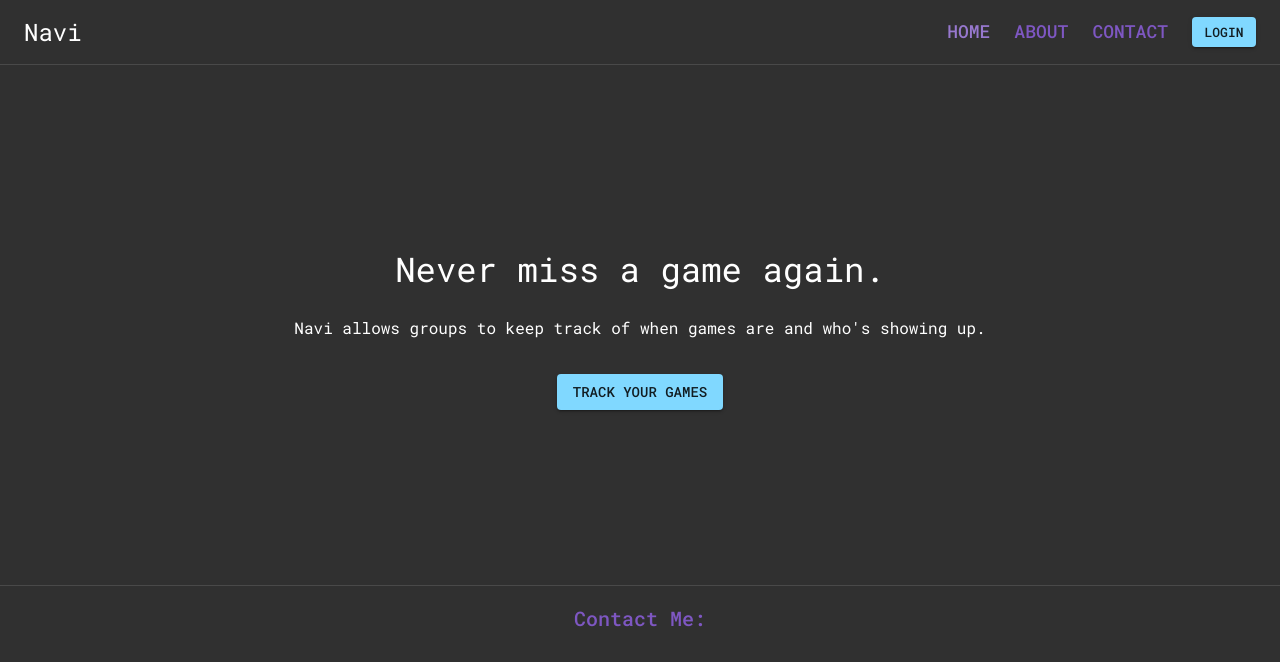
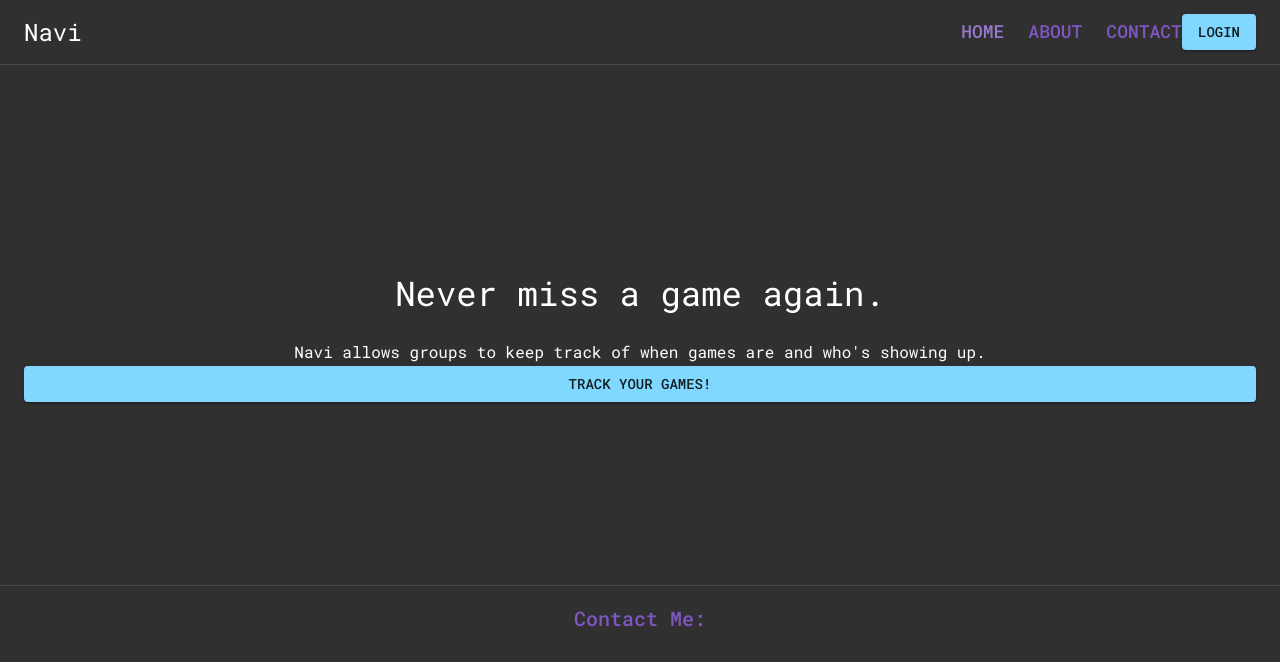
Before and after one commit to UnseelieDad/RPG-Scheduler, a Gatsby site: page / in a window 1280 px wide. Shown: the top 662 px of the page. Built offline with nearby package versions, Linux system fonts and the light colour scheme; Gatsby itself is replaced by a stand-in of ours.

```diff
--- a/package.json
+++ b/package.json
@@ -7,6 +7,7 @@
   "scripts": {
     "build": "gatsby build",
     "develop": "set GATSBY_ENV=development && gatsby develop",
+    "develop:lambda": "netlify-lambda serve functions",
     "format": "prettier --write '**/*.{js,jsx,json,md}'",
     "start": "netlify dev",
     "serve": "gatsby serve",
--- a/src/components/auth/AuthButton/AuthButton.jsx
+++ b/src/components/auth/AuthButton/AuthButton.jsx
@@ -14,6 +14,8 @@
 
 import React from "react"
 
+import { Button } from "@material-ui/core"
+
 const AuthButton = ({ children }) => {
   return (
     <Button
--- a/src/components/header/Header.jsx
+++ b/src/components/header/Header.jsx
@@ -3,11 +3,12 @@ import {
   Toolbar,
   Typography,
   Link as StyleLink,
-  Button,
   Divider,
 } from "@material-ui/core"
 
 import { Link } from "gatsby"
+
+import AuthButton from "../auth/AuthButton/AuthButton"
 
 import headerStyles from "./headerStyles"
 
@@ -54,15 +55,7 @@ const Header = () => {
             Contact
           </StyleLink>
         </Typography>
-        <Button
-          className={classes.logIn}
-          color="secondary"
-          size="small"
-          variant="contained"
-          href="https://discord.com/api/oauth2/authorize?client_id=742210384785834196&redirect_uri=http%3A%2F%2Flocalhost%3A8000%2Fapp&response_type=code&scope=identify"
-        >
-          LOGIN
-        </Button>
+        <AuthButton>LOGIN</AuthButton>
       </Toolbar>
       <Divider />
     </header>
--- a/src/pages/index.jsx
+++ b/src/pages/index.jsx
@@ -5,11 +5,11 @@ import {
   CssBaseline,
   makeStyles,
   createStyles,
-  Button,
 } from "@material-ui/core"
 
 import theme from "../theme/theme"
 import Layout from "../components/layout/Layout"
+import AuthButton from "../components/auth/AuthButton/AuthButton"
 
 const useStyles = makeStyles(theme =>
   createStyles({
@@ -42,13 +42,7 @@ const Home = () => {
           Navi allows groups to keep track of when games are and who's showing
           up.
         </Typography>
-        <Button
-          variant="contained"
-          color="secondary"
-          className={classes.actionButton}
-        >
-          Track your games
-        </Button>
+        <AuthButton>Track your games!</AuthButton>
       </Layout>
     </ThemeProvider>
   )
```
Also changed, not shown: functions/auth.js (+11 -0 lines), src/components/auth/Auth.jsx (+5 -6 lines), src/pages/app.jsx (+11 -4 lines), netlify.toml (added).
